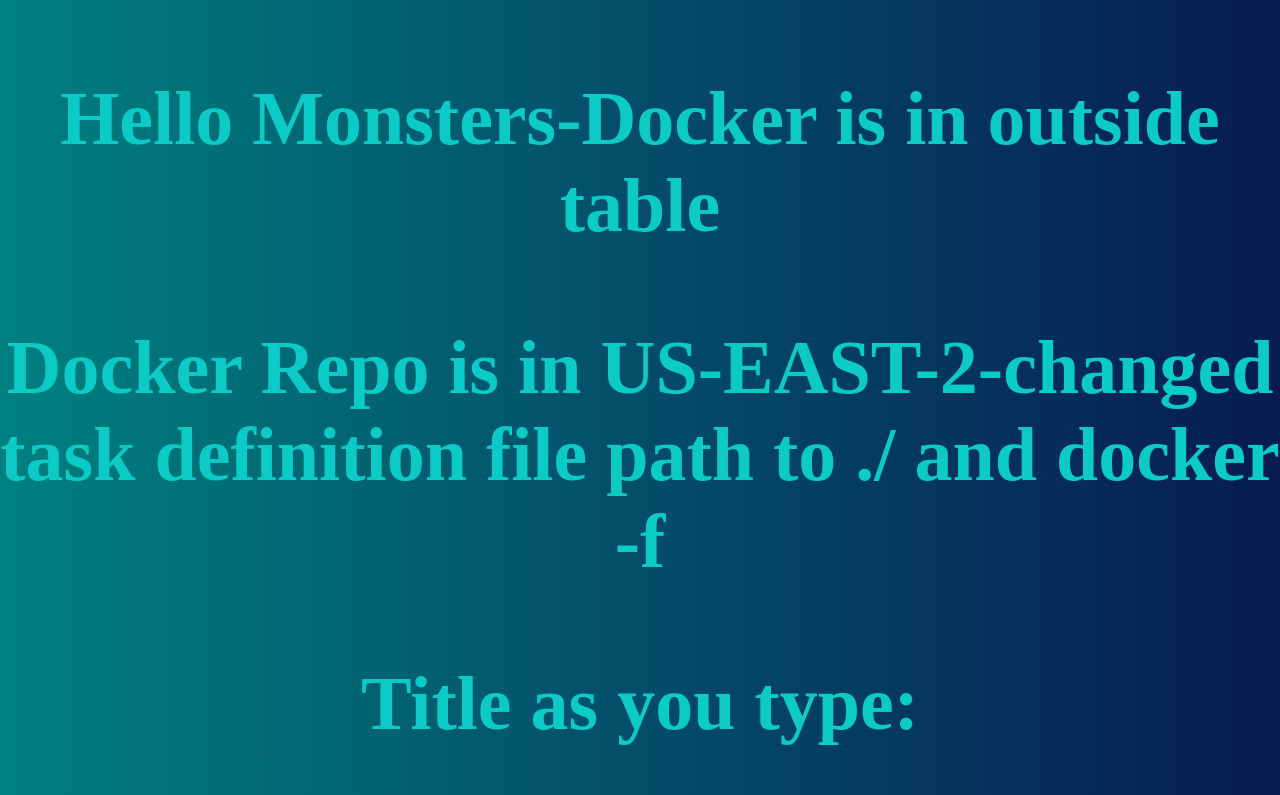
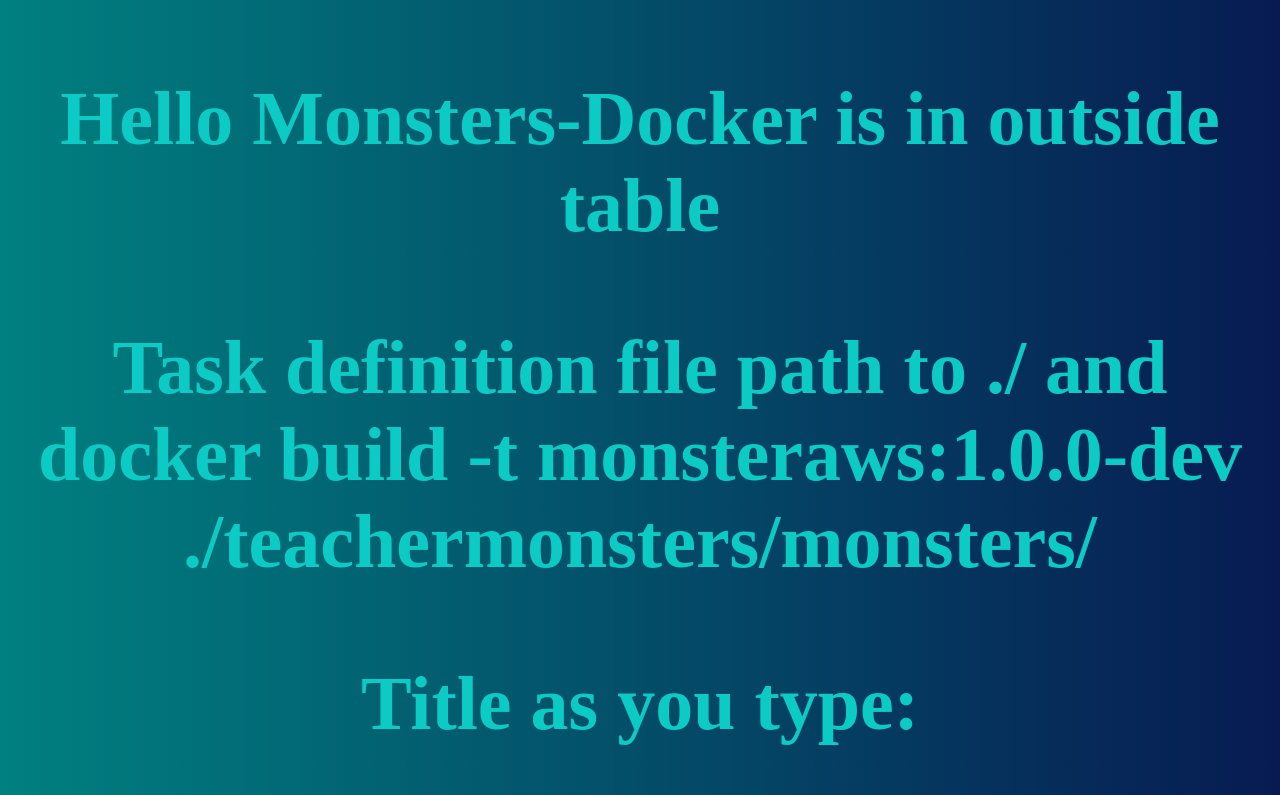
Before and after one commit to JohnQ1981/teachermonsters, a React (Create React App) app in the folder teachermonsters/monsters/: page / in a window 1280 px wide. Shown: the top 795 px of the page. Built offline with nearby package versions, Linux system fonts and the light colour scheme; no server answers; a web font is replaced by a local one.

Commit message:
docker build -t monsteraws:1.0.0-dev ./teachermonsters/monsters/

```diff
--- a/teachermonsters/monsters/src/App.js
+++ b/teachermonsters/monsters/src/App.js
@@ -37,7 +37,7 @@
   return (
     <div className="App">
       <h1 className="app-title">Hello Monsters-Docker is in outside table</h1>
-      <h1 className="app-title">Docker Repo is in US-EAST-2-changed task definition file path to ./ and docker -f</h1>
+      <h1 className="app-title">Task definition file path to ./ and docker build -t monsteraws:1.0.0-dev ./teachermonsters/monsters/</h1>
       <h2 className="app-title">Title as you type: {title}</h2>
 
       <SearchBox
```
Also changed, not shown: 1 other file (tests, documents, lock files or other folders).
